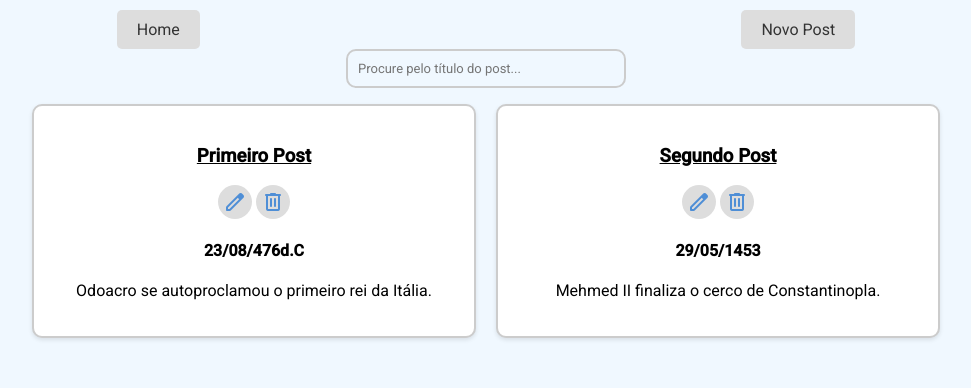
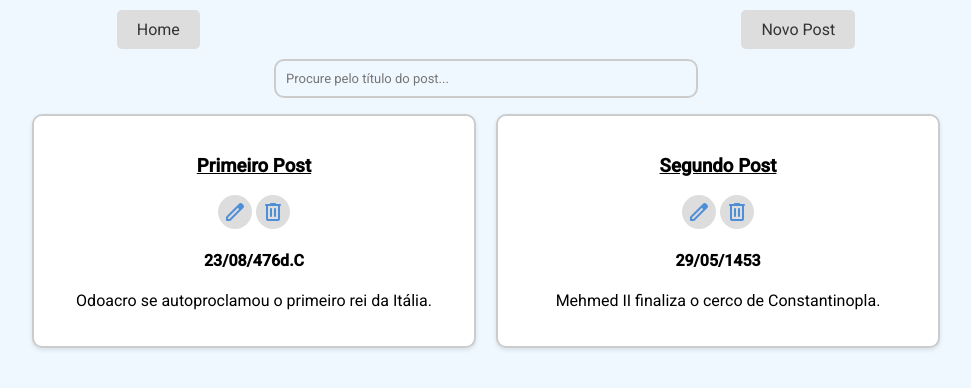
Before and after one commit to reinnerh/FirstBlog, a Vue app: page / in a window 1280 px wide. Shown: the top 388 px of the page, without its empty margins (154-1125 px from the left). Built offline with nearby package versions, Linux system fonts and the light colour scheme.

Commit message:
arruma pesquisa

```diff
--- a/src/views/Home.vue
+++ b/src/views/Home.vue
@@ -165,11 +165,12 @@ a:-webkit-any-link {
 #search {
   display: block;
   margin: auto;
+  margin-top: 10px;
   padding: 10px;
   font-size: 13px;
   border: 2px solid #ccc;
   border-radius: 10px;
-  width: 20%;
+  width: 400px;
   transition: all 0.5s ease-in-out;
 }
 
```
